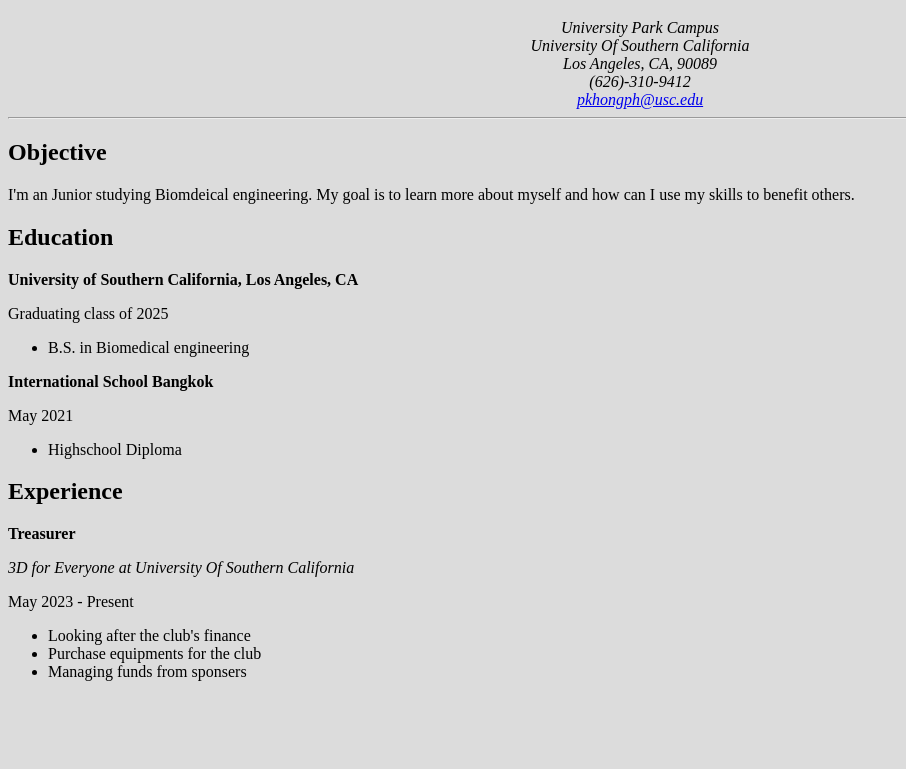
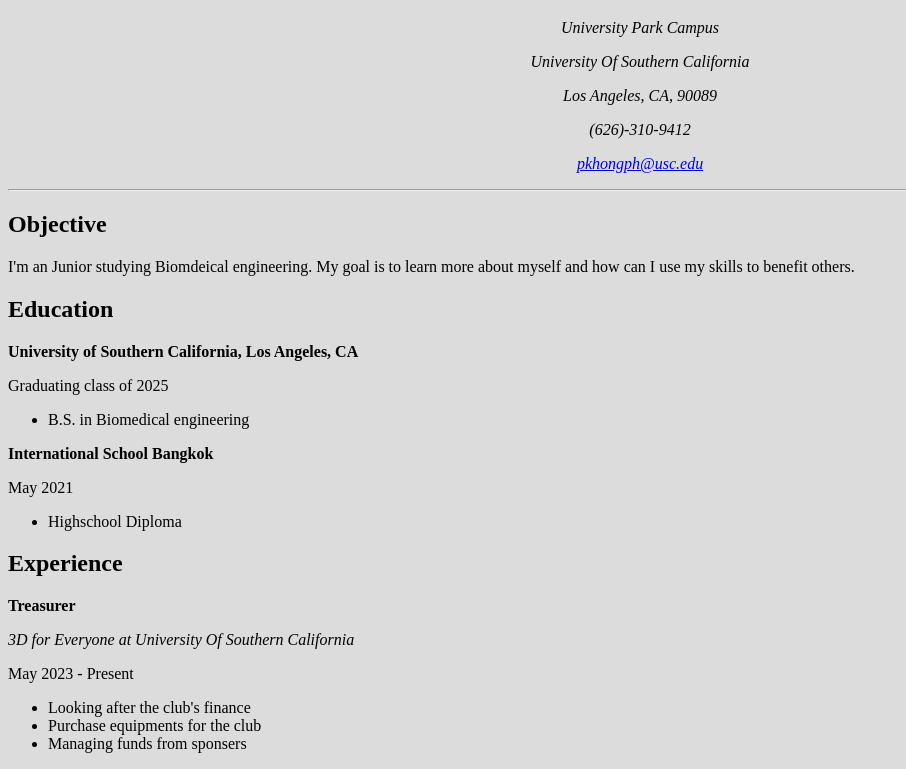
Before and after one commit to uscwebdev/itp104-submissions-TinAluminum, a plain HTML site: page assignment_1/resume.html in a window 1280 px wide. Shown: the part 61-830 px from the top of the page, without its empty margins (0-906 px from the left). Before the commit the page ends 800 px from the top, so only its background shows below. Drawn offline with Linux system fonts and the light colour scheme.

Commit message:
Fix text align
Change from <center> to using style="textalign: center;"

```diff
--- a/assignment_1/resume.html
+++ b/assignment_1/resume.html
@@ -13,15 +13,16 @@
                 text-align: center;
             }
 
+
         </style>
     </head>
 
     <h1>Panas Khongphatthanayothin</h1>
-    <center><em>University Park Campus</em></center>
-    <center><em>University Of Southern California</em></center>
-    <center><em>Los Angeles, CA, 90089</em></center>
-    <center><em>(626)-310-9412</em></center>
-    <center><em><a href="mailto:pkhongph@usc.edu">pkhongph@usc.edu</a></em></center>
+    <p style="text-align: center;"><em>University Park Campus</em></p>
+    <p style="text-align: center;"><em>University Of Southern California</em></p>
+    <p style="text-align: center;"><em>Los Angeles, CA, 90089</em></p>
+    <p style="text-align: center;"><em>(626)-310-9412</em></p>
+    <p style="text-align: center;"><em><a href="mailto:pkhongph@usc.edu">pkhongph@usc.edu</a></em></p>
 
     <hr>
 
```
